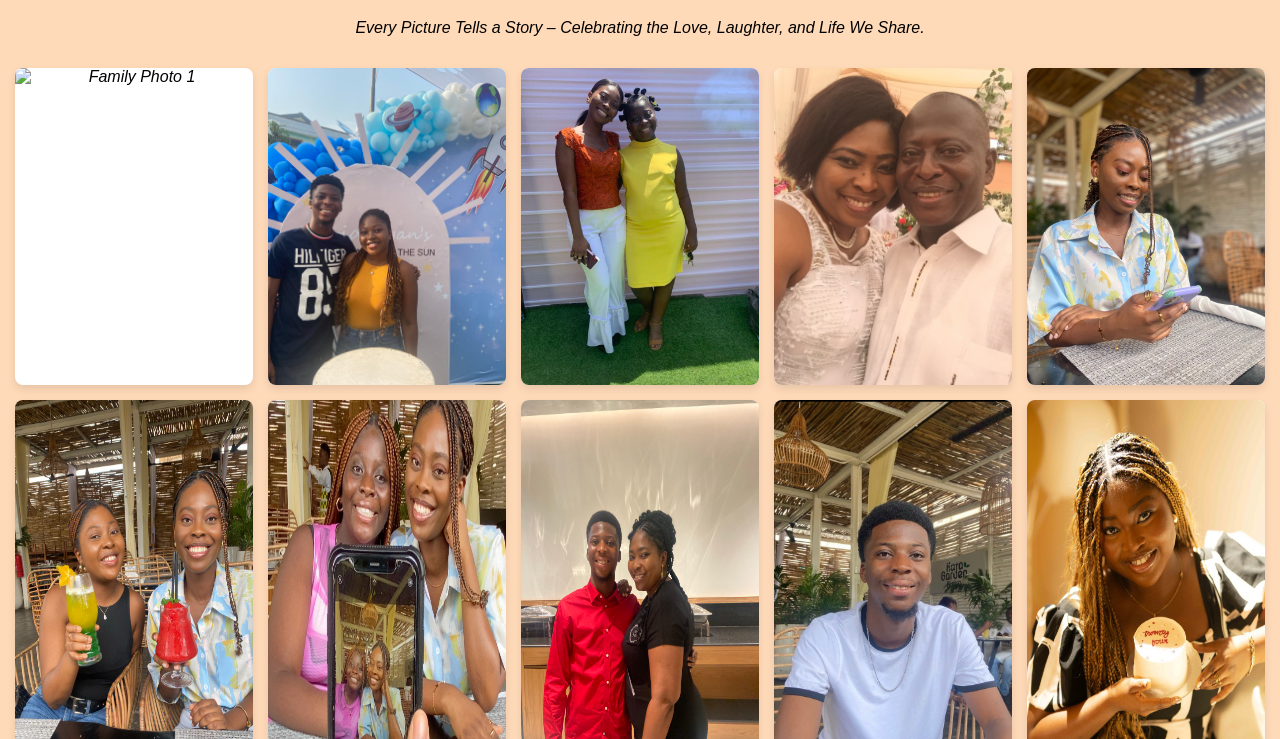
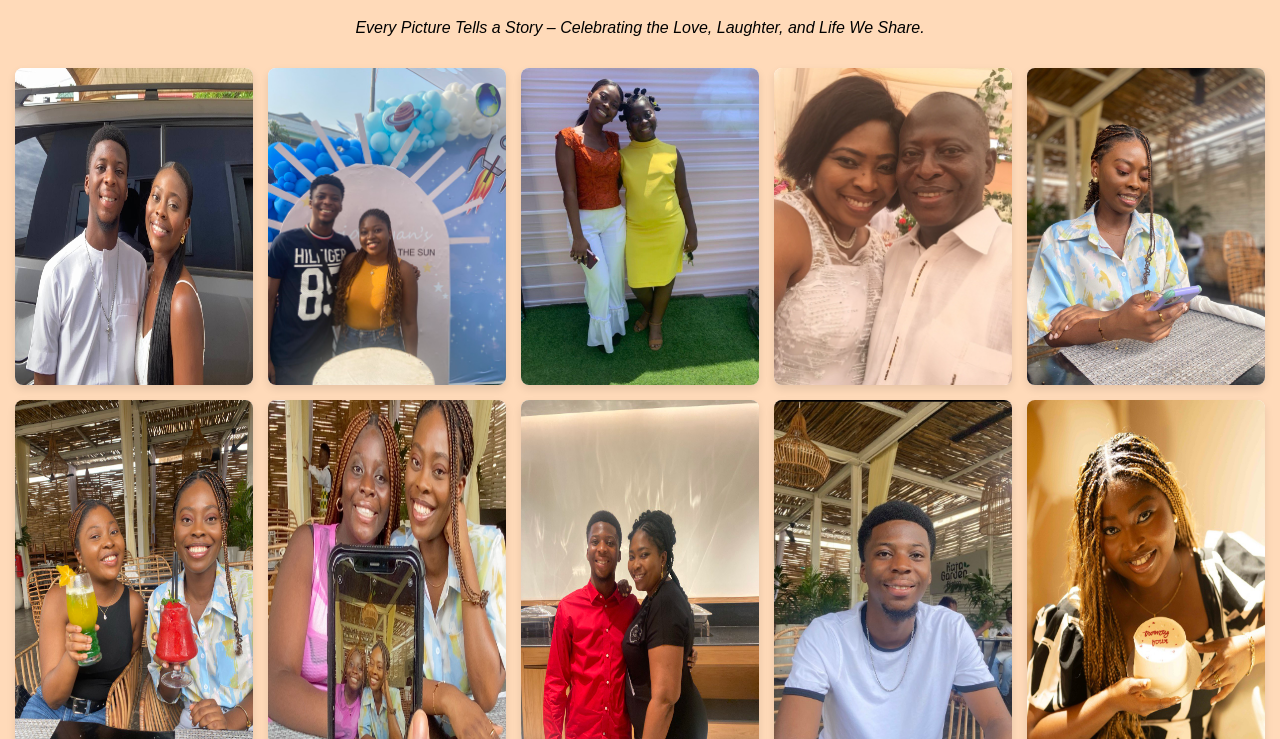
Before and after one commit to calebdanquah1/Family-website, a plain HTML site: page Gallery.html in a window 1280 px wide. Shown: the part 61-800 px from the top of the page. Drawn offline with Linux system fonts and the light colour scheme; files whose address does not match are found by name.

Commit message:
Update Gallery.html

```diff
--- a/Gallery.html
+++ b/Gallery.html
@@ -16,7 +16,7 @@
     <p>Every Picture Tells a Story – Celebrating the Love, Laughter, and Life We Share.</p>
     <div class="gallery">
         <div class="gallery-item">
-            <img src="images/1.jpg" alt="Family Photo 1" onclick="openLightbox(0)">
+            <img src="1.jpg" alt="Family Photo 1" onclick="openLightbox(0)">
         </div>
         <div class="gallery-item">
             <img src="images/2.jpg" alt="Family Photo 2" onclick="openLightbox(1)">
@@ -80,7 +80,7 @@
 
     <script>
         const images = [
-            'images/1.jpg',
+            '1.jpg',
             'images/2.jpg',
             'images/3.jpg',
             'images/4.jpg',
```
